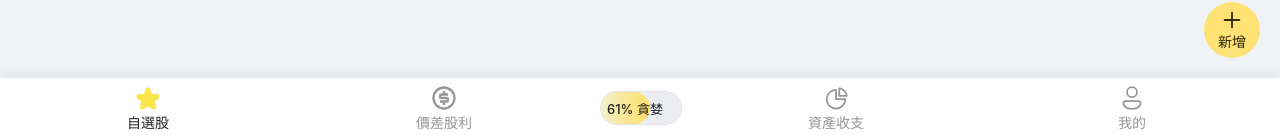
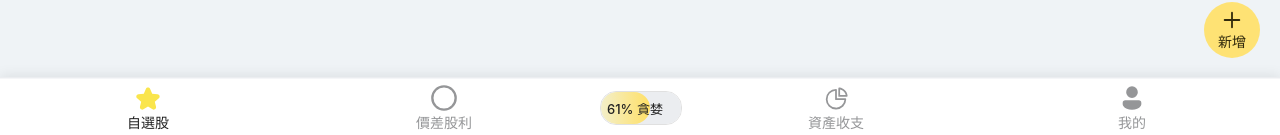
Before and after one commit to 17Kobe/iKDx, a Vue app: page / in a window 1280 px wide. Shown: the part 662-797 px from the top of the page. Built offline with nearby package versions, Linux system fonts and the light colour scheme.

Commit message:
✨ feat(Tabbar): 優化 SVG 寫法，根據 active 狀態動態改變顏色

```diff
--- a/src/App.vue
+++ b/src/App.vue
@@ -10,9 +10,6 @@
         <Tabbar v-model="active" @change="onTabChange" class="custom-tabbar">
             <TabbarItem>
                 <div class="tabbar-icon-wrap">
-                    <!-- 僅此處改 SVG 寫法 -->
-                    <template v-if="active === 0">
-                        <!-- active 狀態 SVG -->
                     <svg
                         xmlns="http://www.w3.org/2000/svg"
                         width="28px"
@@ -20,61 +17,32 @@
                         viewBox="0 0 24 24"
                     >
                         <path
-                                fill="#fae54c"
+                            :fill="active === 0 ? '#fae54c' : 'none'"
+                            :stroke="active === 0 ? 'none' : '#959698'"
+                            :stroke-width="active === 0 ? 0 : 2"
                             d="M13.849 4.22c-.684-1.626-3.014-1.626-3.698 0L8.397 8.387l-4.552.361c-1.775.14-2.495 2.331-1.142 3.477l3.468 2.937l-1.06 4.392c-.413 1.713 1.472 3.067 2.992 2.149L12 19.35l3.897 2.354c1.52.918 3.405-.436 2.992-2.15l-1.06-4.39l3.468-2.938c1.353-1.146.633-3.336-1.142-3.477l-4.552-.36z"
                         />
                     </svg>
-                    </template>
-                    <template v-else>
-                        <!-- 非 active 狀態 SVG -->
+                    <span>自選股</span>
+                </div>
+            </TabbarItem>
+            <TabbarItem>
+                <div class="tabbar-icon-wrap">
 <svg
     xmlns="http://www.w3.org/2000/svg"
     width="28px"
     height="28px"
     viewBox="0 0 24 24"
 >
-                            <path
-                                fill="none"
-                                stroke="#959698"
+    <circle
+        cx="12"
+        cy="12"
+        r="10"
+        :fill="active === 1 ? '#FFD600' : 'none'"
+        :stroke="active === 1 ? 'none' : '#959698'"
         stroke-width="2"
-                                d="M11.083 5.104c.35-.8 1.485-.8 1.834 0l1.752 4.022a1 1 0 0 0 .84.597l4.463.342c.9.069 1.255 1.2.556 1.771l-3.33 2.723a1 1 0 0 0-.337 1.016l1.03 4.119c.214.858-.71 1.552-1.474 1.106l-3.913-2.281a1 1 0 0 0-1.008 0L7.583 20.8c-.764.446-1.688-.248-1.474-1.106l1.03-4.119A1 1 0 0 0 6.8 14.56l-3.33-2.723c-.698-.571-.342-1.702.557-1.771l4.462-.342a1 1 0 0 0 .84-.597z"
     />
 </svg>
-                    </template>
-                    <span>自選股</span>
-                </div>
-            </TabbarItem>
-            <TabbarItem>
-                <div class="tabbar-icon-wrap">
-                    <!-- 僅此處改 SVG 寫法 -->
-                    <template v-if="active === 1">
-                        <!-- active 狀態 SVG -->
-                        <svg
-                            xmlns="http://www.w3.org/2000/svg"
-                            width="28px"
-                            height="28px"
-                            viewBox="0 0 24 24"
-                        >
-                            <path
-                                fill="#fae54c"
-                                d="M12.005 22.003c-5.523 0-10-4.477-10-10s4.477-10 10-10s10 4.477 10 10s-4.477 10-10 10m-3.5-8v2h2.5v2h2v-2h1a2.5 2.5 0 1 0 0-5h-4a.5.5 0 1 1 0-1h5.5v-2h-2.5v-2h-2v2h-1a2.5 2.5 0 1 0 0 5h4a.5.5 0 0 1 0 1z"
-                            />
-                        </svg>
-                    </template>
-                    <template v-else>
-                        <!-- 非 active 狀態 SVG -->
-                        <svg
-                            xmlns="http://www.w3.org/2000/svg"
-                            width="28px"
-                            height="28px"
-                            viewBox="0 0 24 24"
-                        >
-                            <path
-                                fill="#959698"
-                                d="M12.005 22.003c-5.523 0-10-4.477-10-10s4.477-10 10-10s10 4.477 10 10s-4.477 10-10 10m0-2a8 8 0 1 0 0-16a8 8 0 0 0 0 16m-3.5-6h5.5a.5.5 0 1 0 0-1h-4a2.5 2.5 0 1 1 0-5h1v-2h2v2h2.5v2h-5.5a.5.5 0 0 0 0 1h4a2.5 2.5 0 0 1 0 5h-1v2h-2v-2h-2.5z"
-                            />
-                        </svg>
-                    </template>
 <span>價差股利</span>
                 </div>
             </TabbarItem>
@@ -82,34 +50,17 @@
             <TabbarProgress />
             <TabbarItem>
                 <div class="tabbar-icon-wrap">
-                    <!-- 僅此處改 SVG 寫法 -->
-                    <template v-if="active === 2">
-                        <!-- active 狀態 SVG -->
                     <svg
                         xmlns="http://www.w3.org/2000/svg"
                         width="28px"
                         height="28px"
                         viewBox="0 0 24 24"
                     >
-                            <path
-                                fill="#fae54c"
-                                d="M21.938 10.002a8.004 8.004 0 0 0-6.94-6.94C14.45 2.993 14 3.448 14 4v6.5a.5.5 0 0 0 .5.5H21c.552 0 1.007-.45.938-.998"
-                            />
-                            <path
-                                fill="#fae54c"
-                                d="M12 4.5a8.5 8.5 0 1 0 8.5 8.5a.5.5 0 0 0-.5-.5h-7a.5.5 0 0 1-.5-.5V5a.5.5 0 0 0-.5-.5"
-                            />
-                        </svg>
-                    </template>
-                    <template v-else>
-                        <!-- 非 active 狀態 SVG -->
-                        <svg
-                            xmlns="http://www.w3.org/2000/svg"
-                            width="28px"
-                            height="28px"
-                            viewBox="0 0 24 24"
+                        <g
+                            :fill="active === 2 ? '#fae54c' : '#959698'"
+                            fill-rule="evenodd"
+                            clip-rule="evenodd"
                         >
-                            <g fill="#959698" fill-rule="evenodd" clip-rule="evenodd">
                             <path
                                 d="M11.25 5.788a7.251 7.251 0 1 0 7.962 7.962H12a.75.75 0 0 1-.75-.75zM3.25 13A8.75 8.75 0 0 1 12 4.25a.75.75 0 0 1 .75.75v7.25H20a.75.75 0 0 1 .75.75a8.75 8.75 0 1 1-17.5 0"
                             />
@@ -118,15 +69,11 @@
                             />
                         </g>
                     </svg>
-                    </template>
                     <span>資產收支</span>
                 </div>
             </TabbarItem>
             <TabbarItem>
                 <div class="tabbar-icon-wrap">
-                    <!-- 僅此處改 SVG 寫法 -->
-                    <template v-if="active === 3">
-                        <!-- active 狀態 SVG -->
                     <svg
                         xmlns="http://www.w3.org/2000/svg"
                         width="28px"
@@ -134,25 +81,10 @@
                         viewBox="0 0 24 24"
                     >
                         <path
-                                fill="#fae54c"
+                            :fill="active === 3 ? '#fae54c' : '#959698'"
                             d="M17.755 14a2.25 2.25 0 0 1 2.248 2.25v.918a2.75 2.75 0 0 1-.512 1.598c-1.546 2.164-4.07 3.235-7.49 3.235c-3.422 0-5.945-1.072-7.487-3.236a2.75 2.75 0 0 1-.51-1.596v-.92A2.25 2.25 0 0 1 6.253 14zM12 2.005a5 5 0 1 1 0 10a5 5 0 0 1 0-10"
                         />
                     </svg>
-                    </template>
-                    <template v-else>
-                        <!-- 非 active 狀態 SVG -->
-                        <svg
-                            xmlns="http://www.w3.org/2000/svg"
-                            width="28px"
-                            height="28px"
-                            viewBox="0 0 24 24"
-                        >
-                            <path
-                                fill="#959698"
-                                d="M17.755 14a2.25 2.25 0 0 1 2.248 2.25v.575c0 .894-.32 1.759-.9 2.438c-1.57 1.833-3.957 2.738-7.103 2.738s-5.532-.905-7.098-2.74a3.75 3.75 0 0 1-.898-2.434v-.578A2.25 2.25 0 0 1 6.253 14zm0 1.5H6.252a.75.75 0 0 0-.75.75v.577c0 .535.192 1.053.54 1.46c1.253 1.469 3.22 2.214 5.957 2.214c2.739 0 4.706-.745 5.963-2.213a2.25 2.25 0 0 0 .54-1.463v-.576a.75.75 0 0 0-.748-.749M12 2.005a5 5 0 1 1 0 10a5 5 0 0 1 0-10m0 1.5a3.5 3.5 0 1 0 0 7a3.5 3.5 0 0 0 0-7"
-                            />
-                        </svg>
-                    </template>
                     <span>我的</span>
                 </div>
             </TabbarItem>
```
Lines whose indentation alone changed are shown as unchanged.
